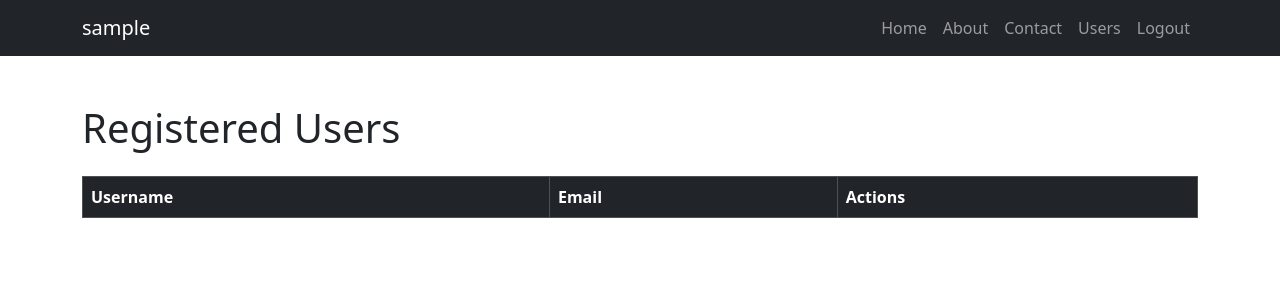
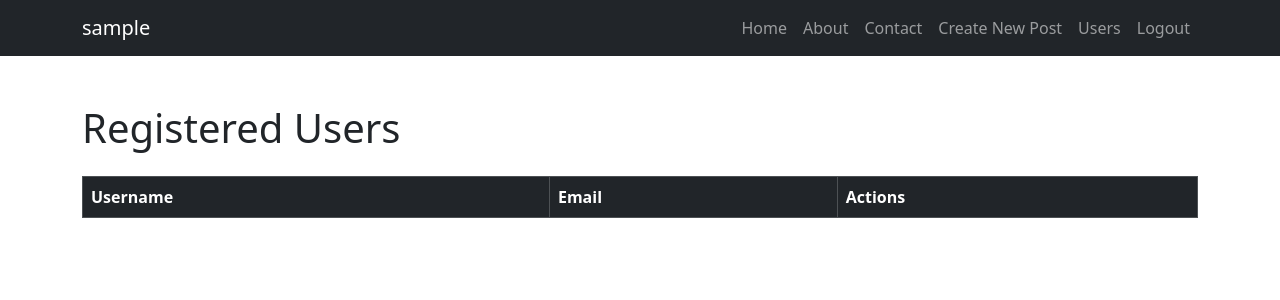
Before and after one commit to AtramAniket/flask-blog-fullstack-project, a Flask app: page /users/show in a window 1280 px wide. Shown: the top 300 px of the page. Run offline with Flask 3, Linux system fonts and the light colour scheme; a user stored in the database is signed in; tables that the repository leaves empty hold one stand-in row (values such as "Sample post"); lists and menus that the app fills with data are empty; some libraries are stand-ins or nearby versions.

Commit message:
final commit

```diff
--- a/app/templates/partials/header.html
+++ b/app/templates/partials/header.html
@@ -30,6 +30,9 @@
 
         {% if current_user.is_authenticated and current_user.role == "admin" %}
         <li class="nav-item">
+            <a class="nav-link" href="{{ url_for('posts.create_new_post') }}">Create New Post</a>
+        </li>
+        <li class="nav-item">
             <a class="nav-link" href="{{ url_for('users.show_users') }}">Users</a>
         </li>
         {% endif %}
```
